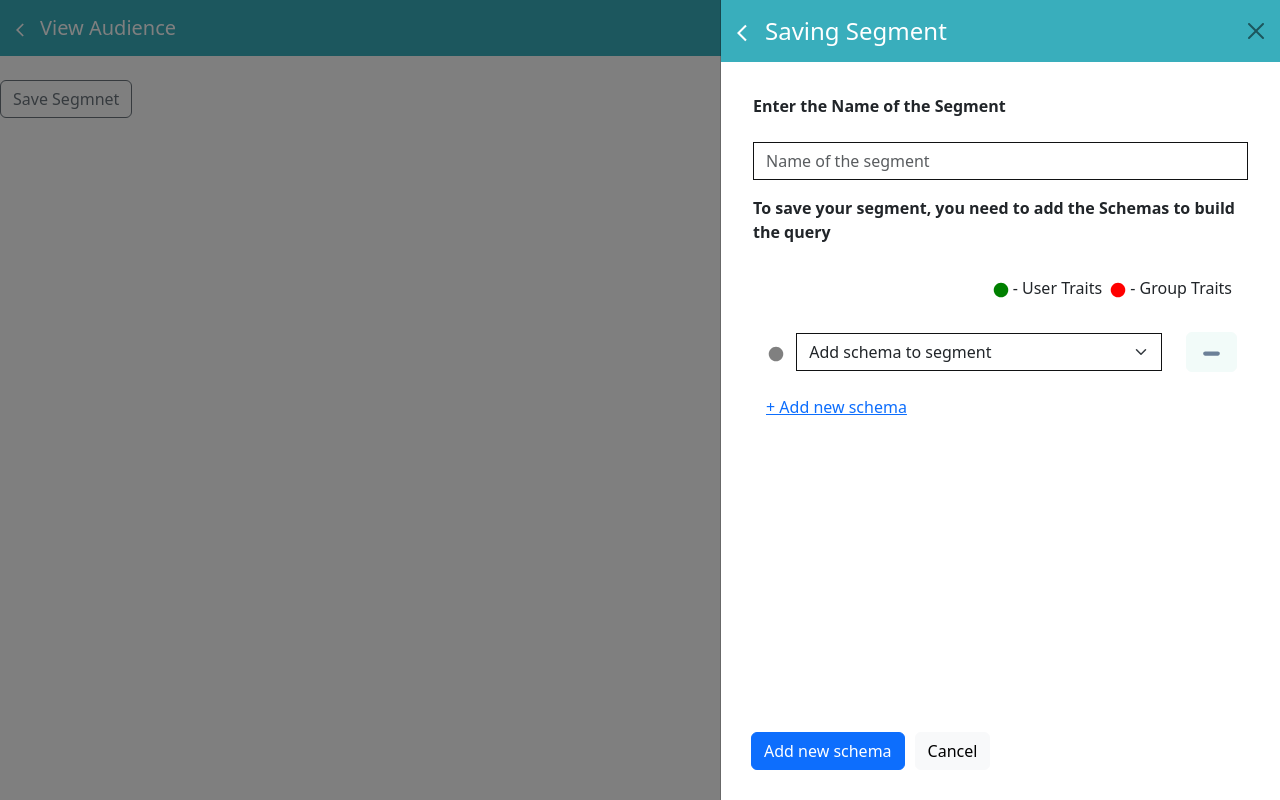
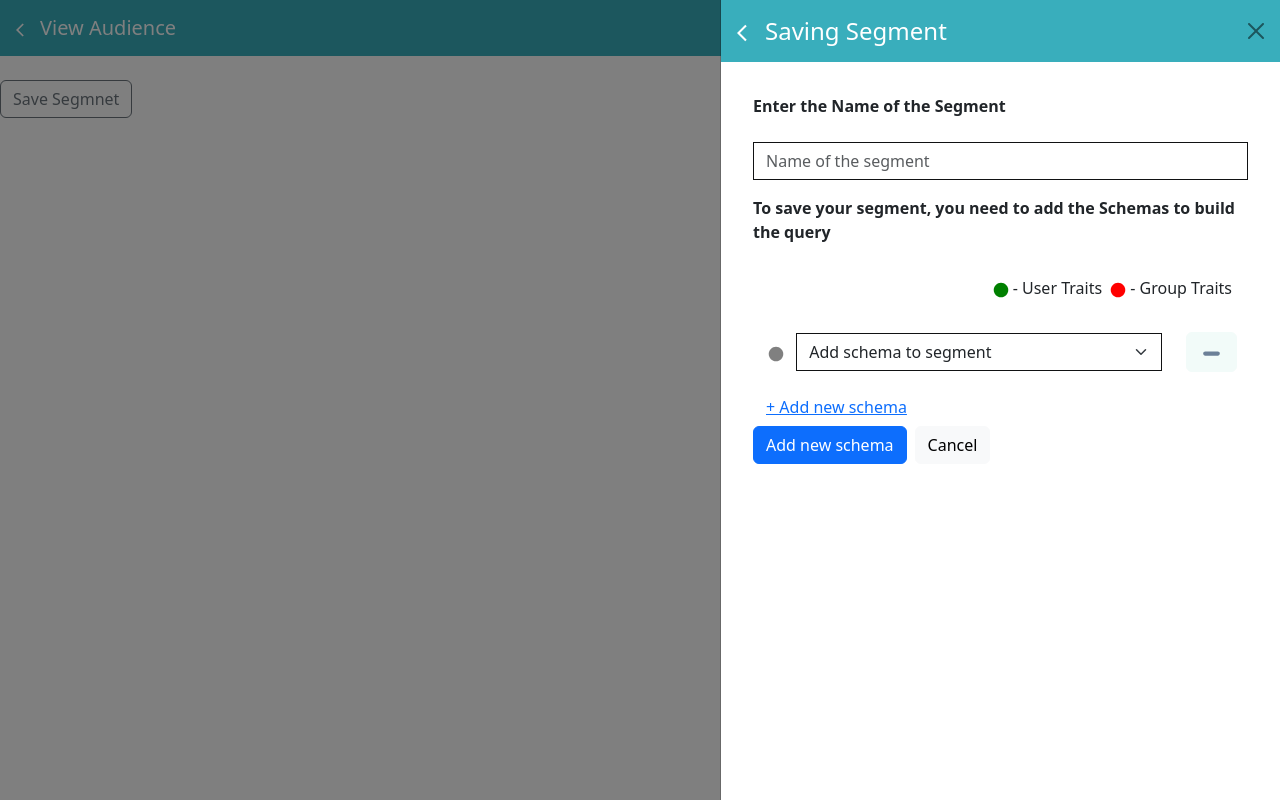
Before and after one commit to sivasurya01/labtest, a React (Vite) app: page / in a window 1280 px wide. Both pictures are taken after a click on the button "Save Segmnet". Built offline with nearby package versions, Linux system fonts and the light colour scheme.

Commit message:
first commit

```diff
--- a/src/App.jsx
+++ b/src/App.jsx
@@ -227,7 +227,7 @@ function App() {
                   </div>
                 </div>
 
-                <div className="bottomset">
+                <div className="d-flex gap-2">
                   <div>
                     <Button variant="primary">Add new schema</Button>
                   </div>
```
